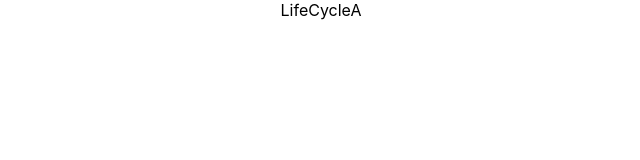
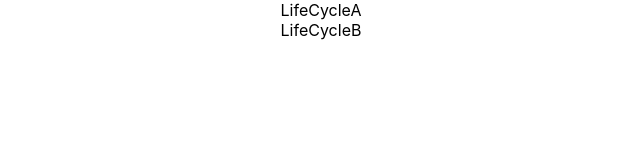
Before and after one commit to nirajbhayera4/React, a React (Create React App) app in the folder hello/: page / in a window 1280 px wide. Shown: the top 160 px of the page, without its empty margins (319-959 px from the left). Built offline with nearby package versions, Linux system fonts and the light colour scheme.

Commit message:
Add nested LifeCycleB component
Render LifeCycleB inside LifeCycleA and add lifecycle logging to the new child component.

```diff
--- a/hello/src/components/LifeCycleA.js
+++ b/hello/src/components/LifeCycleA.js
@@ -1,4 +1,5 @@
 import React, { Component } from 'react'
+import LifeCycleB from './LifeCycleB';
 
  class LifeCycleA extends Component {
     constructor(props) {
@@ -19,9 +20,15 @@ import React, { Component } from 'react'
         console.log("lifecycle componentDidMount")
     }
   render() {
-    console.log('lifecycle render')
+    console.log('lifecycleA render')
     return (
-      <div>LifeCycleA</div>
+        <div>
+              <div>LifeCycleA</div>
+              <LifeCycleB/>
+
+        </div>
+
+
     )
   }
 }
--- /dev/null
+++ b/hello/src/components/LifeCycleB.js
@@ -0,0 +1,28 @@
+import React, { Component } from 'react'
+
+ class LifeCycleB extends Component {
+    constructor(props) {
+      super(props)
+
+      this.state = {
+         name:"niraj"
+      }
+    }
+    static getDerivedStateFromProps(props,state){
+        console.log("lifecycle getDerivedStateFromProps")
+        return null
+    }
+    componentDidMount(){
+        console.log("lifecycle componentDidMount")
+    }
+
+
+  render() {
+    console.log("lifecycle render")
+    return (
+      <div>LifeCycleB</div>
+    )
+  }
+}
+
+export default LifeCycleB
```
